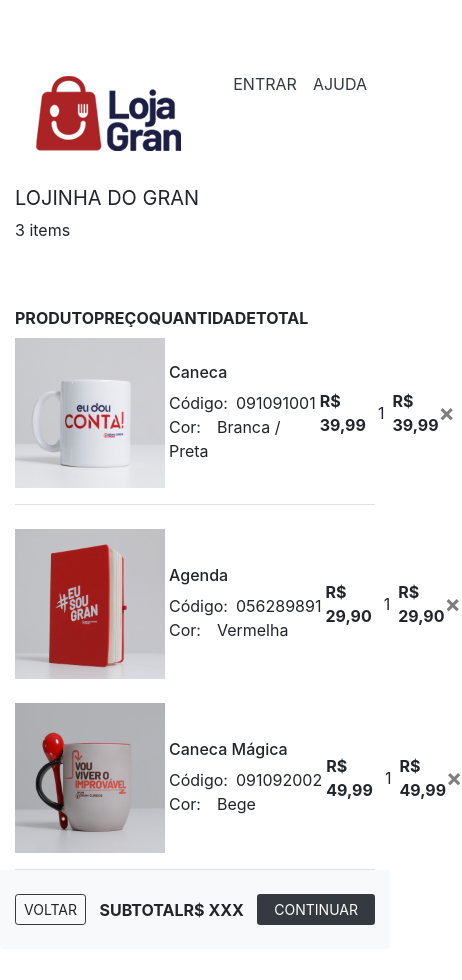
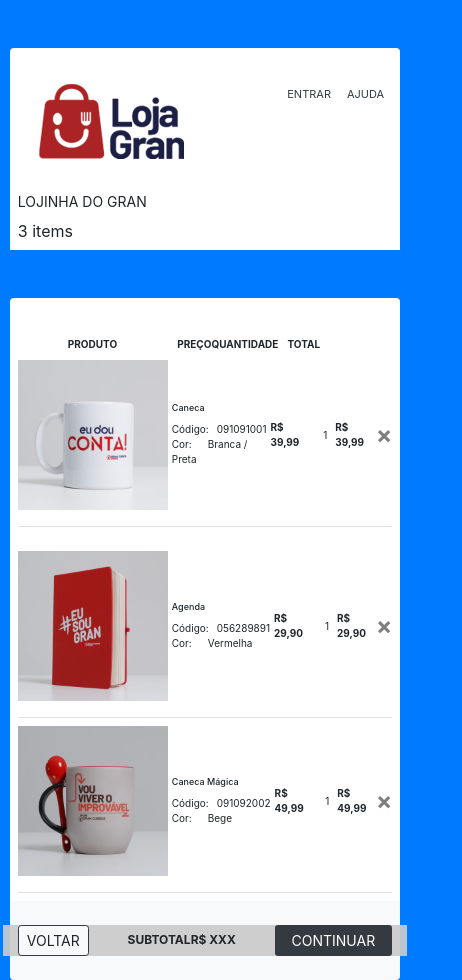
Before and after one commit to GitDDantas/adsGRAN, a plain HTML site: page projetoLojinha/index.html in a window 390 px wide. Shown: the whole page, 462 px wide, since content can reach past the window. Before the commit the page ends 949 px from the top, so only its background shows below. Drawn offline with nearby package versions, Linux system fonts and the light colour scheme.

Commit message:
Edição do CSS

```diff
--- /dev/null
+++ b/projetoLojinha/css/mystylesheet.css
@@ -0,0 +1,90 @@
+body{
+    background-color: #eeeeee;
+}
+
+.footer-background{
+    background-color: rgba(203, 203, 203, 0.919);
+}
+
+@media(max-width:991px){
+    #heading{
+        padding-left: 50px;
+    }
+    #prc{
+        margin-left: 70px;
+        padding-left: 110px;
+    }
+    #quintidade{
+        padding-left: 48px;
+    }
+    #produto{
+        padding-left: 40px;
+    }
+    #total{
+        padding-left: 54px;
+    }
+}
+@media(max-width:767px){
+    .mobile{
+        font-size: 10px;
+    }
+    h5{
+        font-size: 14px;
+    }
+    h6{
+        font-size: 9px;
+    }
+    #mobile-font{
+        font-size: 11px;
+    }
+    #prc{
+        font-weight: 700;
+        margin-left: -45px;
+        padding-left: 105px;
+    }
+    #quintidade{
+        font-weight: 700;
+        padding-left: 6px;
+    }
+    #produto{
+        font-weight: 700;
+        padding-left: 0px;
+    }
+    #total{
+        font-weight: 700;
+        padding-left: 9px;
+    }
+    #image{
+        width: 60px;
+        height: 60px;
+    }
+    .col{
+        width: 100%;
+    }
+    #zero-pad{
+        padding: 2%;
+        margin-left: 10px;
+
+    }
+    #footer-font{
+        font-size: 12px;
+    }
+    #heading{
+        padding-top: 15px;
+    }
+}
+header {
+    margin: 0;
+    padding: 0;
+}
+
+main {
+    margin: 0;
+    padding: 0;
+}
+
+.hover-class:hover{
+    box-shadow: 0 0 5px rgba(0,0,0,0.2);
+    background-color: lightgray;
+    transition: background-color 1s, box-shadow 1s;
+}
--- a/projetoLojinha/index.html
+++ b/projetoLojinha/index.html
@@ -10,9 +10,10 @@
   <!-- Bootstrap CSS -->
   <link rel="stylesheet" href="https://stackpath.bootstrapcdn.com/bootstrap/4.3.1/css/bootstrap.min.css"
     integrity="sha384-ggOyR0iXCbMQv3Xipma34MD+dH/1fQ784/j6cY/iJTQUOhcWr7x9JvoRxT2MZw1T" crossorigin="anonymous">
-</head>
+  <link rel = "stylesheet" href = "./css/mystylesheet.css">
+  </head>
 
-<body>
+<body class="bg-primary">
   <header>
     <div class="container bg-white rounded-top mt-5" id="zero-pad">
       <div class="row d-flex justify-content-center">
@@ -21,9 +22,9 @@
             <div><img src="./img/logo-loja-gran-no-background.webp"
                 class="img-fluid ${3|rounded-top,rounded-right,rounded-bottom,rounded-left,rounded-circle,|}"
                 alt="Logo da Lojinha GRAN"></div>
-            <div class="ml-auto p-2"><a href="#" class="text-dark text-decoration-none" id="mobile-font">ENTRAR</a>
+            <div class="ml-auto p-2"><a href="#" class="text-dark text-decoration-none hover-class" id="mobile-font">ENTRAR</a>
             </div>
-            <div class="p-2"><a href="#" class="text-dark text-decoration-none a" id="mobile-font">AJUDA</a></div>
+            <div class="p-2"><a href="#" class="text-dark text-decoration-none hover-class" id="mobile-font">AJUDA</a></div>
           </div>
           <div class="d-flex flex-column pt-4">
             <div>
@@ -34,7 +35,7 @@
         </div>
   </header>
   <main>
-    <div class="container bg-white rounded-top mt-5" id="one-pad">
+    <div class="container bg-white rounded-top mt-5" id="zero-pad">
       <div class="row d-flex justify-content-center">
         <div class="col-lg-10 col-12 pt-3">
           <div class="d-flex flex-row px-lg-5 mx-lg-5 mobile" id="heading">
@@ -44,8 +45,8 @@
             <div class="px-lg-5 ml-lg-3 font-weight-bold" id="total">TOTAL</div>
           </div>
           <div
-            class="d-flex flex-row justify-content-between align-items-center pt-lg-4 pt-2 pb-3 border-bottom mobile">
-            <div class="d-flex flex-row align-items-center">
+            class="d-flex flex-row justify-content-between align-items-center pt-lg-4 pt-2 pb-3 border-bottom hover-class mobile">
+            <div class="d-flex flex-row align-items-center ">
               <div><img src="./img/canecaGran_900x900_9.jpg" width="150" height="150" alt="canecaGran" id="image01">
               </div>
               <div class="d-flex flex-column pl-md-3 pl-1">
@@ -66,7 +67,7 @@
             <div class="close">&times;</div>
           </div>
 
-          <div class="d-flex flex-row justify-content-between align-items-center pt-4 pb-3 mobile">
+          <div class="d-flex flex-row justify-content-between align-items-center pt-4 pb-3 border-bottom hover-class mobile">
             <div class="d-flex flex-row align-items-center">
               <div><img src="./img/agendaGran_900x900_11.jpg" width="150" height="150" alt="agendaGran" id="image01">
               </div>
@@ -89,7 +90,7 @@
           </div>
 
           <div
-            class="d-flex flex-row justify-content-between align-items-center pt-lg-4 pt-2 pb-3 border-bottom mobile">
+            class="d-flex flex-row justify-content-between align-items-center pt-lg-4 pt-2 pb-3 border-bottom hover-class mobile">
             <div class="d-flex flex-row align-items-center">
               <div><img src="./img/canecaImparavel_900x900_19.jpg" width="150" height="150" alt="canecaGran"
                   id="image01"></div>
@@ -115,8 +116,8 @@
     </div>
   </main>
   <footer>
-    <div class="container bg-light rounded-bottom py-4" id="tow-pad">
-      <div class="row d-flex justify-content-center">
+    <div class="container bg-light rounded-bottom py-4" id="zero-pad">
+      <div class="row d-flex justify-content-center footer-background">
         <div class="col-lg-10 col-12">
           <div class="d-flex justify-content-between align-items-center">
             <div>
```
